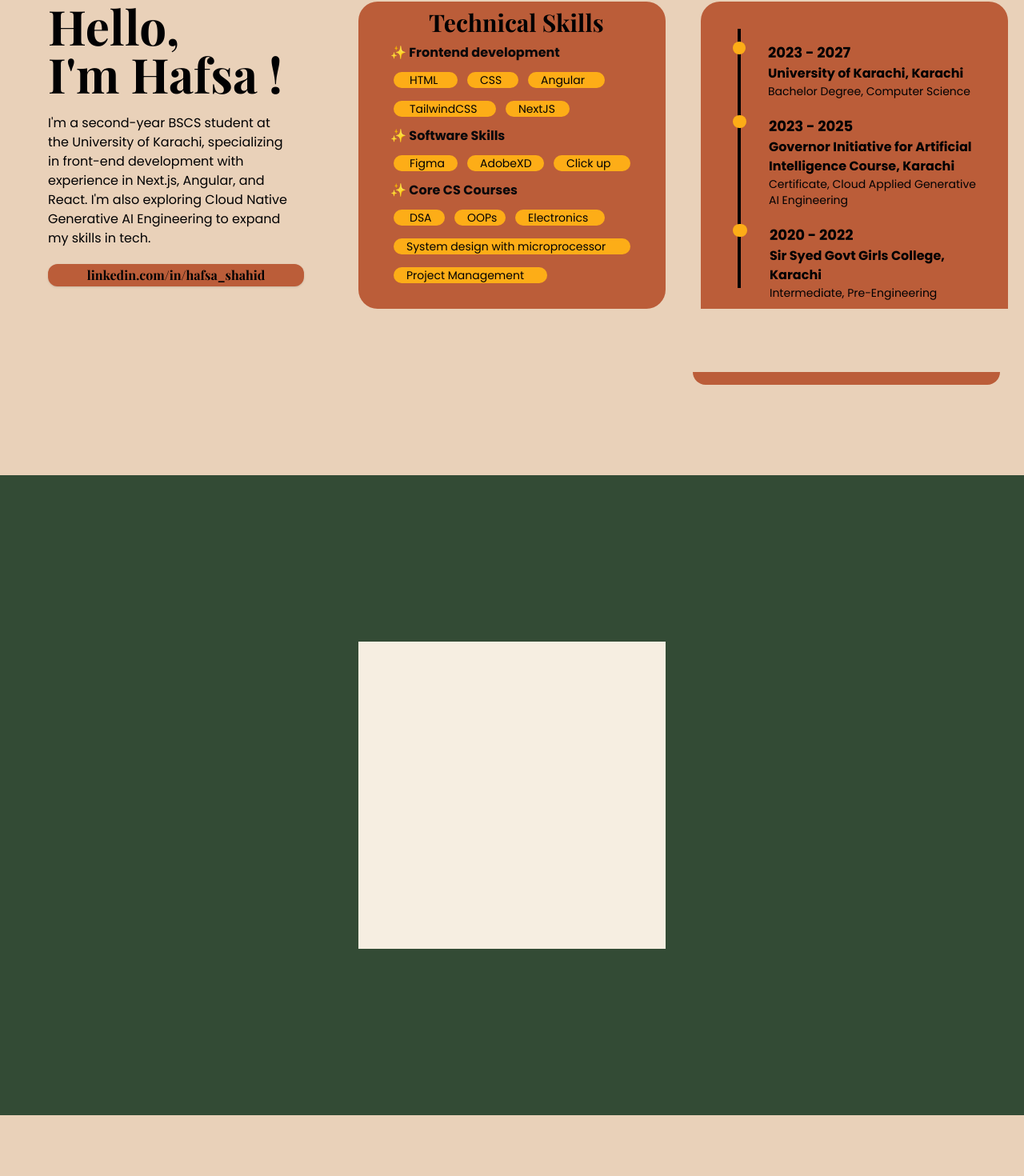
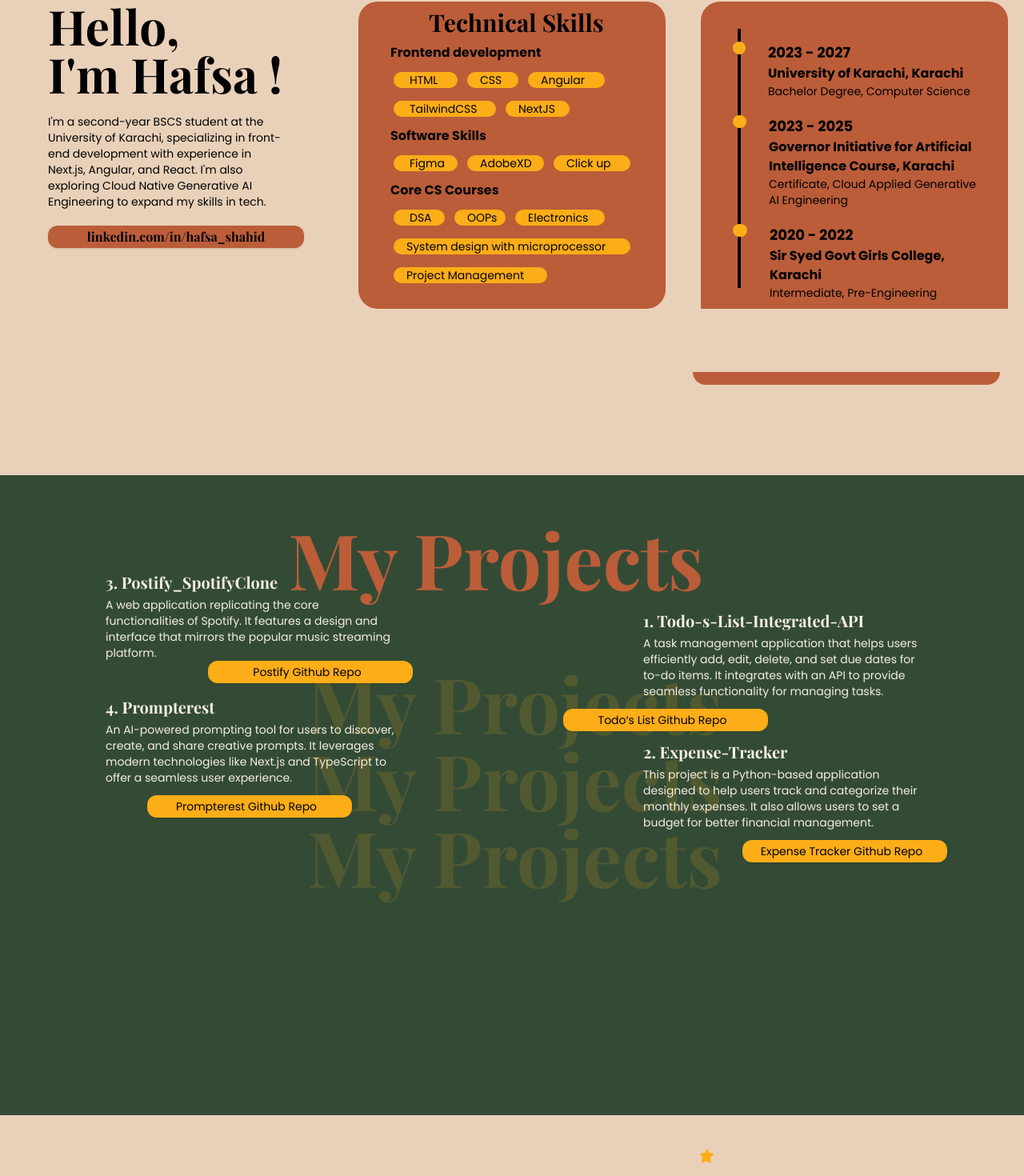
Before and after one commit to metachemist/Personal-Portfolio, a Next.js app: page / in a window 1280 px wide. Shown: the part 1086-2556 px from the top of the page at 80% size. Built offline with nearby package versions, Linux system fonts and the light colour scheme.

Commit message:
Nothing's new

```diff
--- a/src/app/page.tsx
+++ b/src/app/page.tsx
@@ -4,7 +4,7 @@ import HomePage from "@/components/pages/HomePage/Page";
 import About from "@/components/pages/About/Page";
 import MyProject from "@/components/pages/MyProject/Page";
 import GetinTouch from "@/components/pages/GetInTouch/Page";
-import Circle from "@/components/ui/Circle";
+// import Circle from "@/components/ui/Circle";
 
 
 
@@ -21,7 +21,7 @@ export default function Home() {
     <main>
       {/* Navbar component in layout.tsx */}
       <HomePage/>
-      <Circle/>
+      {/* <Circle/> */}
       <About/>
       <MyProject/>
       <GetinTouch/>
--- a/src/components/pages/About/Page.tsx
+++ b/src/components/pages/About/Page.tsx
@@ -34,7 +34,7 @@ const About = () => {
         <section className={`flex flex-col w-96 h-96 px-10 rounded-3xl text-baseBlack ${playfair.className}`}>
           <div className="text-6xl font-semibold">Hello,<br />I&apos;m Hafsa !</div>
 
-          <div className={`text-md mt-5 ${poppins.className}`}>
+          <div className={`text-sm mt-5 ${poppins.className}`}>
             I&apos;m a second-year BSCS student at the University of Karachi, specializing in front-end development with experience in Next.js, Angular, and React. I&apos;m also exploring Cloud Native Generative AI Engineering to expand my skills in tech.
           </div>
 
@@ -51,7 +51,7 @@ const About = () => {
 
           <div className={`flex flex-col gap-2 mt-2 ${poppins.className}`}>
             {/* Row 1 */}
-            <div className={`font-semibold ${poppins.className}`}>✨ Frontend development</div>
+            <div className={`font-semibold ${poppins.className}`}>Frontend development</div>
             <div className="flex flex-row gap-1">
               <section className="text-sm m-1 w-20 h-5 text-baseBlack px-6 pl-5 rounded-xl bg-baseYellow">
                 HTML
@@ -81,7 +81,7 @@ const About = () => {
           {/* Software Skills */}
           <div className={`flex flex-col gap-2 mt-2 ${poppins.className}`}>
             {/* Row 1 */}
-            <div className={`font-semibold ${poppins.className}`}>✨ Software Skills</div>
+            <div className={`font-semibold ${poppins.className}`}>Software Skills</div>
             <div className="flex flex-row gap-1">
               <section className="text-sm m-1 w-20 h-5 text-baseBlack px-6 pl-5 rounded-xl bg-baseYellow">
                 Figma
@@ -99,7 +99,7 @@ const About = () => {
           {/* Core CS Courses */}
           <div className={`flex flex-col gap-2 mt-2 ${poppins.className}`}>
             {/* Row 1 */}
-            <div className={`font-semibold ${poppins.className}`}>✨ Core CS Courses</div>
+            <div className={`font-semibold ${poppins.className}`}>Core CS Courses</div>
             <div className="flex flex-row gap-1">
               <section className="text-sm m-1 w-16 h-5 text-baseBlack px-6 pl-5 rounded-xl bg-baseYellow">
                 DSA
--- a/src/components/pages/GetInTouch/Page.tsx
+++ b/src/components/pages/GetInTouch/Page.tsx
@@ -1,14 +1,53 @@
+"use client"
+import { Button } from "@/components/ui/button";
+import StarComponent from "@/components/ui/StarComponent";
+import { Poppins } from "next/font/google";
+import { Playfair_Display } from "next/font/google";
+
+const playfair = Playfair_Display({
+  weight: ["400", "700", "900"], // Specify the weights you need
+  style: ["normal", "italic"], // Define styles if needed
+  subsets: ["latin"],
+});
+
+const poppins = Poppins({
+  weight: ["400", "700"], // Specify the weights you need
+  style: ["normal", "italic"], // Define styles if needed
+  subsets: ["latin"], // Add the appropriate subset
+  variable: "--font-poppins", // Optional: Use a CSS variable for the font
+});
+
+
+const handleEmailRedirect = () => {
+  window.open('mailto:hafsahere01@gmail.com?subject=Subject%20Here&body=Write%20your%20message%20here', '_blank', 'noopener,noreferrer');
+};
 
 const GetinTouch = () => {
   return (
     <div className="relative py-18 mb-0 flex grow-0 justify-center items-center bg-baseBrown h-screen">
-    <div className={`relative top-30 left-0 p-10 bg-baseBeige`}>
 
-    </div>
+      <div className="absolute top-32 left-44"><StarComponent/></div>
+      <div className="absolute top-52 left-96"><StarComponent/></div>
+      <div className="absolute top-96 right-44"><StarComponent/></div>
+      <div className="absolute bottom-28 left-52"><StarComponent/></div>
+      <div className="absolute bottom-10 right-60"><StarComponent/></div>
+      <div className="absolute top-10 right-96"><StarComponent/></div>
+
+      <div className={`relative top-30 w-96 h-96 rounded-2xl left-0 p-10 text-baseBeige bg-baseGreen ${playfair.className}`}>
+        <div className="text-6xl font-semibold">Let&apos;s get in Touch </div>
+
+        <div className={`text-sm mt-5 ${poppins.className}`}>
+          I’m always looking to learn new things and connect with people who share a passion for tech. Let’s connect if you&apos;re into web development, AI, or just want to chat about cool projects ✨
+        </div>
+        <Button onClick={handleEmailRedirect} className={`text-md mt-5 w-80 font-semibold bg-baseOrange hover:bg-baseGreen`}>
+        Send me an Email
+        </Button>
+
+      </div>
 
 
 
-  </div>
+    </div>
   );
 }
 
--- a/src/components/pages/HomePage/Page.tsx
+++ b/src/components/pages/HomePage/Page.tsx
@@ -39,11 +39,10 @@ const HomePage = () => {
         <section className="top-96 -right-20  pr-3.5 align-left text-2xl font-bold">
           <StarComponent />
         </section>
-
       </section>
 
       {/* Socials */}
-      <section className={`absolute top-64 right-56 text-baseBeige text-lg ${poppins.className}`}>
+      <section className={`absolute top-64 right-56 text-baseBeige p-5 text-md ${poppins.className}`}>
         {/* <div>IG:@the.typical.browngirl_ <br /></div> */}
         <div>Email: hafsahere01@gmail.com<br /></div>
         <div>GitHub: /metachemist <br /></div>
--- a/src/components/pages/MyProject/Page.tsx
+++ b/src/components/pages/MyProject/Page.tsx
@@ -1,3 +1,6 @@
+"use client"
+import { Button } from "@/components/ui/button";
+import StarComponent from "@/components/ui/StarComponent";
 import { Playfair_Display, Poppins } from "next/font/google"
 
 // eslint-disable-next-line @typescript-eslint/no-unused-vars
@@ -15,16 +18,82 @@ const poppins = Poppins({
   variable: "--font-poppins", // Optional: Use a CSS variable for the font
 });
 
+const handleIntegrateAPITodoListRedirect = () => {
+  window.open('https://github.com/metachemist/Todo-s-List-Integrated-API', '_blank', 'noopener,noreferrer');
+};
+
+const handleExpenseTrackerRedirect = () => {
+  window.open('https://github.com/metachemist/Expense-Tracker', '_blank', 'noopener,noreferrer');
+};
+
+const handlePostifyRedirect = () => {
+  window.open('https://github.com/metachemist/Postify_SpotifysClone', '_blank', 'noopener,noreferrer');
+};
+
+const handlePrompterestRedirect = () => {
+  window.open('https://github.com/metachemist/Prompterest', '_blank', 'noopener,noreferrer');
+};
 const MyProjects = () => {
   return (
     <div className="relative py-18 mb-0 flex grow-0 justify-center items-center bg-baseGreen h-screen">
-      <div className={`relative top-30 w-96 h-96 left-0 p-10 bg-baseBeige `}>
 
+      {/* Base Yellow Portfolio Text */}
+      <section className={`absolute left-96 flex flex-col justify-center items-center pb-10 ${playfair.className}`}>
+        <div className="opacity-15 text-8xl text-stroke text-baseYellow font-semibold">My Projects</div>
+        <div className="opacity-15 text-8xl text-stroke text-baseYellow font-semibold">My Projects</div>
+        <div className="opacity-15 text-8xl text-stroke text-baseYellow font-semibold">My Projects</div>
+      </section>
+
+
+      {/* Orange Project Text */}
+      <section className={`absolute top-0 -left-5 z-20 flex justify-center items-center w-full mt-14 ${playfair.className}`}>
+        <h1 className="text-8xl flex-col items-center font-semibold text-baseOrange"> My Projects</h1>
+        {/* Star elements */}
+        {/* <section className="top-96 -right-20  pr-3.5 align-left text-2xl font-bold">
+          <StarComponent />
+        </section> */}
+      </section>
+
+      {/* Right section  */}
+      <div className={`z-10 absolute top-32 w-96 h-96 right-28 p-5 text-baseBeige ${poppins.className}`}>
+        <section>
+          <div className={`text-xl font-semibold mt-5 ${playfair.className}`}>1. Todo-s-List-Integrated-API</div>
+          <div className={`text-sm mt-1`}>A task management application that helps users efficiently add, edit, delete, and set due dates for to-do items. It integrates with an API to provide seamless functionality for managing tasks.</div>
+          <Button onClick={handleIntegrateAPITodoListRedirect} className={`z-30 relative top-0 right-28 m-3 text-sm w-64 font-sm pl-2 bg-baseYellow hover:bg-baseBlack hover:text-baseBeige`}>
+            Todo&lsquo;s List Github Repo
+          </Button>
+        </section>
+
+        <section>
+          <div className={`text-xl font-semibold ${playfair.className}`}>2. Expense-Tracker</div>
+          <div className={`text-sm mt-1`}>This project is a Python-based application designed to help users track and categorize their monthly expenses. It also allows users to set a budget for better financial management.</div>
+          <Button onClick={handleExpenseTrackerRedirect} className={`z-30 relative top-0 left-28 text-sm m-3 w-64 font-sm pl-2 bg-baseYellow hover:bg-baseBlack hover:text-baseBeige`}>
+            Expense Tracker Github Repo
+          </Button>
+        </section>
       </div>
 
+      {/* Left Section  */}
+      <div className={`z-10 absolute top-[120px] left-28 w-96 h-96 pl-5 text-baseBeige ${poppins.className}`}>
+        <section>
+          <div className={`text-xl font-semibold ${playfair.className}`}>3. Postify_SpotifyClone </div>
+          <div className={`text-sm mt-1`}>A web application replicating the core functionalities of Spotify. It features a design and interface that mirrors the popular music streaming platform.</div>
+          <Button onClick={handlePostifyRedirect} className={`z-30 relative top-0 left-32 text-sm mb-3 w-64 font-sm pl-2 bg-baseYellow hover:bg-baseBlack hover:text-baseBeige`}>
+            Postify Github Repo
+          </Button>
+        </section>
 
 
-    </div>
+        <section>
+          <div className={`text-xl font-semibold mt-1 ${playfair.className}`}>4. Prompterest</div>
+          <div className={`text-sm mt-1`}>An AI-powered prompting tool for users to discover, create, and share creative prompts. It leverages modern technologies like Next.js and TypeScript to offer a seamless user experience.</div>
+          <Button onClick={handlePrompterestRedirect} className={`z-30 relative top-0 left-10 text-sm m-3 w-64 font-sm pl-2 bg-baseYellow hover:bg-baseBlack hover:text-baseBeige`}>
+            Prompterest Github Repo
+          </Button>
+          </section>
+          </div>
+      </div>
+
 
   )
 }
```
